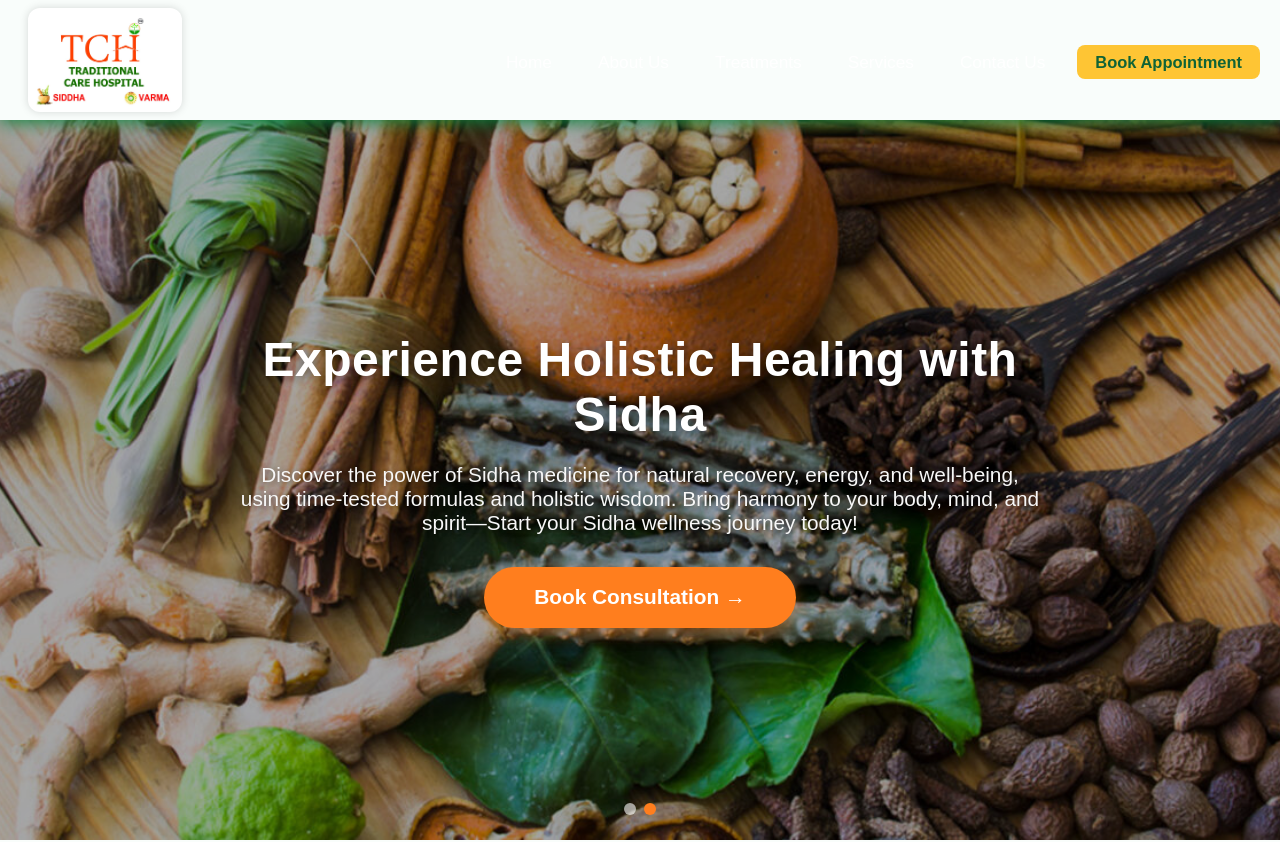
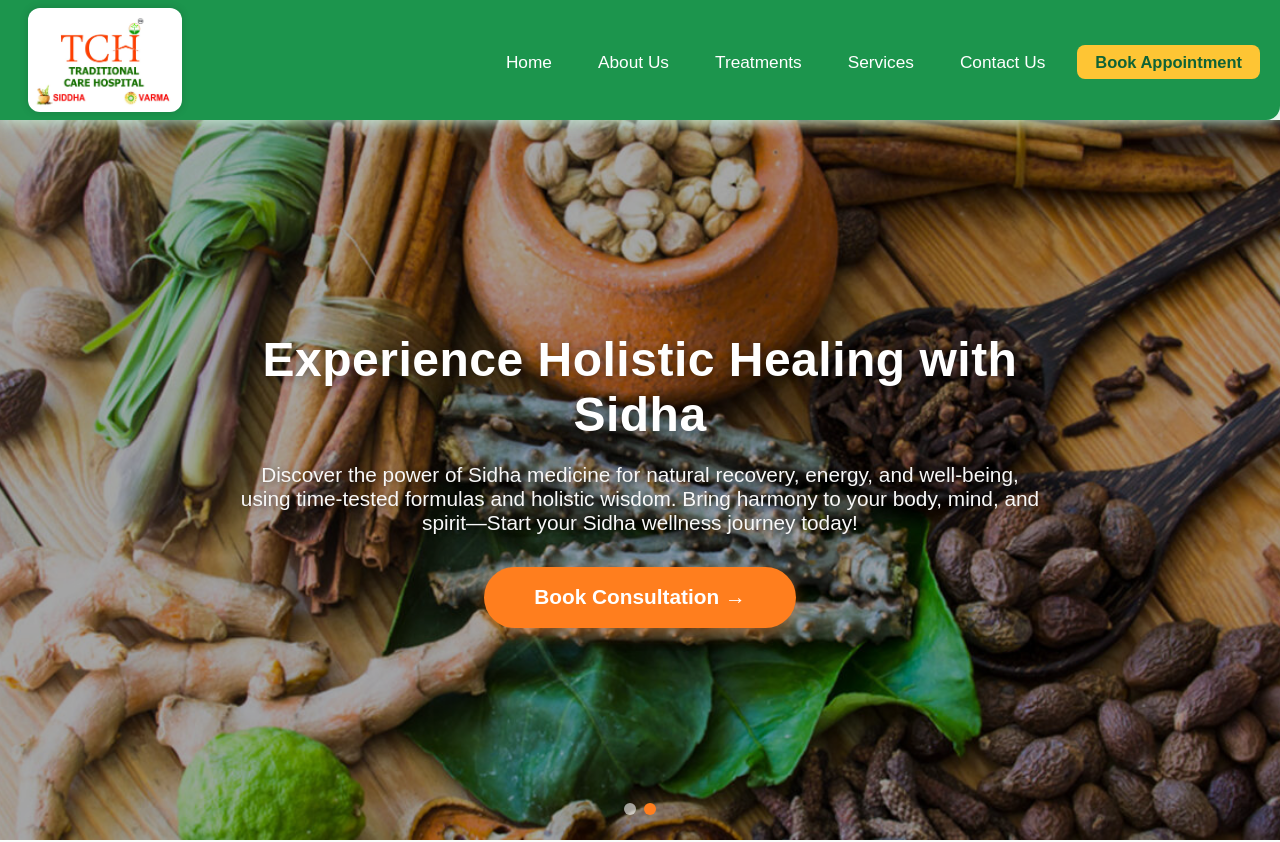
Before and after one commit to Barkavirajesh/traditional-care-hospital-chennai, a React (Create React App) app: page / in a window 1280 px wide. Shown: the top 842 px of the page. Built offline with nearby package versions, Linux system fonts and the light colour scheme.

Commit message:
Update Navbar.js

```diff
--- a/src/components/Navbar.js
+++ b/src/components/Navbar.js
@@ -21,12 +21,15 @@ export default function Navbar() {
     justifyContent: "space-between",
     minHeight: 80,
     padding: "0 20px",
-          background: "transparent",
-          boxShadow: "0 2px 16px #0e8642ff",
+    background: "#1c954d",       // ✅ restored green background
+    borderRadius: "0 0 14px 0",   // ✅ restored your curved edge
+    boxShadow: "0 2px 16px #c5ecd6",
     position: "relative",
     zIndex: 10
   }}
 >
+
+
         {/* LOGO */}
         <Link to="/" style={{ display: "flex", alignItems: "center" }}>
           <img
```
Lines whose indentation alone changed are shown as unchanged.
